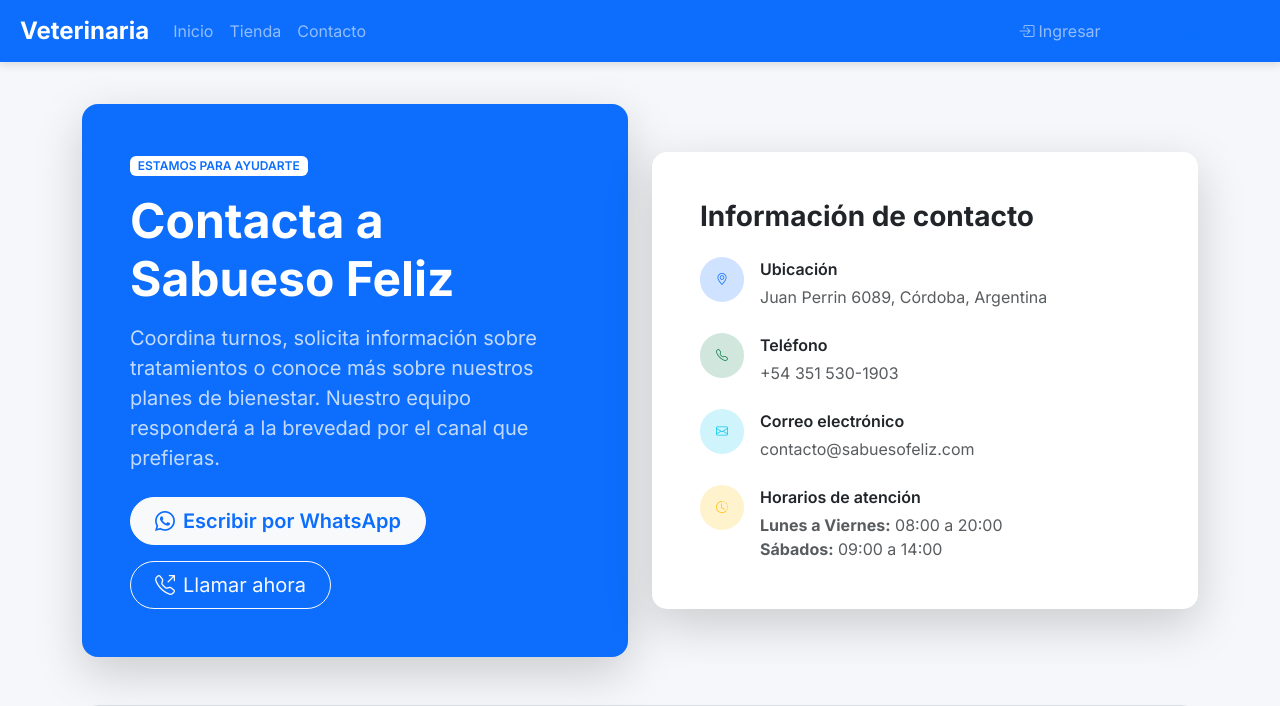
After one commit to cromop1/ElCarry-sabueso-Feliz-, a Django app: page /contacto/ in a window 1280 px wide. The commit adds this page. Shown: the top 706 px of the page. Run offline with Django 5.2, Linux system fonts and the light colour scheme.

Commit message:
Add dedicated contact page and update home links

```diff
--- a/Core/templates/core/base.html
+++ b/Core/templates/core/base.html
@@ -77,6 +77,7 @@
                 <ul class="navbar-nav me-auto mb-2 mb-lg-0">
                     <li class="nav-item"><a class="nav-link" href="{% url 'landing' %}">Inicio</a></li>
                     <li class="nav-item"><a class="nav-link" href="{% url 'tienda' %}">Tienda</a></li>
+                    <li class="nav-item"><a class="nav-link" href="{% url 'contacto' %}">Contacto</a></li>
                     {% if request.user.is_authenticated %}
                         <li class="nav-item"><a class="nav-link" href="{% url 'dashboard' %}">Panel</a></li>
                         {% if request.user.rol == "ADMIN" or request.user.rol == "ADMIN_OP" %}
--- /dev/null
+++ b/Core/templates/core/contacto.html
@@ -0,0 +1,90 @@
+{% extends 'core/base.html' %}
+{% block title %}Contacto - Veterinaria Sabueso Feliz{% endblock %}
+
+{% block content %}
+<section class="mb-5">
+    <div class="row g-4 align-items-center">
+        <div class="col-lg-6">
+            <div class="bg-primary text-white rounded-4 p-5 shadow-lg h-100">
+                <span class="badge bg-white text-primary fw-semibold text-uppercase mb-3">Estamos para ayudarte</span>
+                <h1 class="display-5 fw-bold mb-3">Contacta a Sabueso Feliz</h1>
+                <p class="lead mb-4 opacity-75">
+                    Coordina turnos, solicita información sobre tratamientos o conoce más sobre nuestros planes de bienestar.
+                    Nuestro equipo responderá a la brevedad por el canal que prefieras.
+                </p>
+                <div class="d-flex flex-wrap gap-3">
+                    <a href="{{ whatsapp_url }}" class="btn btn-light btn-lg px-4 text-primary fw-semibold" target="_blank" rel="noopener">
+                        <i class="bi bi-whatsapp me-2"></i>Escribir por WhatsApp
+                    </a>
+                    <a href="{{ telefono_link }}" class="btn btn-outline-light btn-lg px-4">
+                        <i class="bi bi-telephone-outbound me-2"></i>Llamar ahora
+                    </a>
+                </div>
+            </div>
+        </div>
+        <div class="col-lg-6">
+            <div class="card border-0 shadow-lg h-100">
+                <div class="card-body p-4 p-lg-5">
+                    <h2 class="h3 fw-bold mb-4">Información de contacto</h2>
+                    <div class="d-flex align-items-start gap-3 mb-4">
+                        <span class="badge rounded-pill bg-primary-subtle text-primary p-3"><i class="bi bi-geo-alt"></i></span>
+                        <div>
+                            <p class="fw-semibold mb-1">Ubicación</p>
+                            <p class="text-muted mb-0">{{ direccion }}</p>
+                        </div>
+                    </div>
+                    <div class="d-flex align-items-start gap-3 mb-4">
+                        <span class="badge rounded-pill bg-success-subtle text-success p-3"><i class="bi bi-telephone"></i></span>
+                        <div>
+                            <p class="fw-semibold mb-1">Teléfono</p>
+                            <p class="text-muted mb-0">{{ telefono }}</p>
+                        </div>
+                    </div>
+                    <div class="d-flex align-items-start gap-3 mb-4">
+                        <span class="badge rounded-pill bg-info-subtle text-info p-3"><i class="bi bi-envelope"></i></span>
+                        <div>
+                            <p class="fw-semibold mb-1">Correo electrónico</p>
+                            <p class="text-muted mb-0">{{ email }}</p>
+                        </div>
+                    </div>
+                    <div class="d-flex align-items-start gap-3">
+                        <span class="badge rounded-pill bg-warning-subtle text-warning p-3"><i class="bi bi-clock-history"></i></span>
+                        <div>
+                            <p class="fw-semibold mb-1">Horarios de atención</p>
+                            <ul class="list-unstyled text-muted mb-0">
+                                {% for rango, horario in horarios.items %}
+                                    <li><strong>{{ rango }}:</strong> {{ horario }}</li>
+                                {% endfor %}
+                            </ul>
+                        </div>
+                    </div>
+                </div>
+            </div>
+        </div>
+    </div>
+</section>
+
+<section class="bg-white border rounded-4 shadow-sm p-4 p-lg-5">
+    <div class="row g-4 align-items-center">
+        <div class="col-lg-5">
+            <h2 class="h3 fw-bold mb-3">Visítanos</h2>
+            <p class="text-muted mb-4">
+                Estamos ubicados en el corazón de Córdoba capital, con fácil acceso y estacionamiento. Agenda tu cita por WhatsApp o teléfono y te esperamos con todo listo para tu mascota.
+            </p>
+            <a href="{{ whatsapp_url }}" class="btn btn-outline-primary px-4" target="_blank" rel="noopener">
+                <i class="bi bi-chat-dots me-2"></i>Coordinar visita
+            </a>
+        </div>
+        <div class="col-lg-7">
+            <div class="ratio ratio-16x9 rounded-4 overflow-hidden">
+                <iframe
+                    src="https://www.google.com/maps?q=Juan+Perrin+6089,+C%C3%B3rdoba,+Argentina&output=embed"
+                    allowfullscreen
+                    loading="lazy"
+                    referrerpolicy="no-referrer-when-downgrade"
+                ></iframe>
+            </div>
+        </div>
+    </div>
+</section>
+{% endblock %}
--- a/Core/urls.py
+++ b/Core/urls.py
@@ -6,6 +6,7 @@ urlpatterns = [
     # LOGIN / LOGOUT / REGISTRO
     # ----------------------------
     path('', views.landing, name='landing'),
+    path('contacto/', views.contacto, name='contacto'),
     path('login/', views.login_view, name='login'),
     path('logout/', views.logout_view, name='logout'),
     path('registro/', views.registro_propietario, name='registro_propietario'),
--- a/Core/views.py
+++ b/Core/views.py
@@ -113,6 +113,25 @@ def landing(request):
         "core/landing.html",
         context,
     )
+
+
+def contacto(request):
+    """Página de contacto institucional de la veterinaria."""
+
+    context = {
+        "titulo_pagina": "Contacto",
+        "direccion": "Juan Perrin 6089, Córdoba, Argentina",
+        "telefono": "+54 351 530-1903",
+        "telefono_link": "tel:+543515301903",
+        "email": "contacto@sabuesofeliz.com",
+        "horarios": {
+            "Lunes a Viernes": "08:00 a 20:00",
+            "Sábados": "09:00 a 14:00",
+        },
+        "whatsapp_url": "https://wa.me/543515301903",
+    }
+
+    return render(request, "core/contacto.html", context)
 
 
 def tienda(request):
```
Also changed, not shown: Core/templates/core/landing.html (+24 -0 lines).
